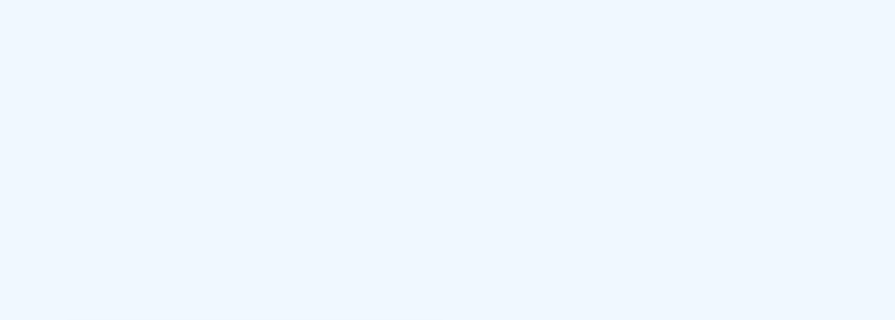
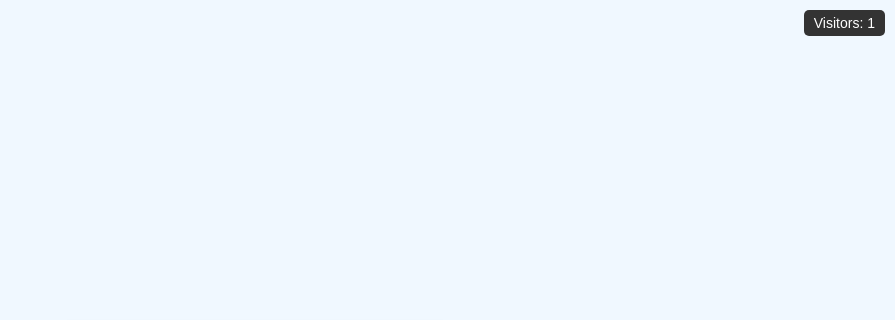
Before and after one commit to xninju/Test-DB, a plain HTML site: page index.html in a window 1280 px wide. Shown: the top 320 px of the page, without its empty margins (385-1280 px from the left). Drawn offline with Linux system fonts and the light colour scheme.

Commit message:
Update index.html

```diff
--- a/index.html
+++ b/index.html
@@ -15,6 +15,7 @@
             height: 100vh;
             background-color: #f0f8ff;
             text-align: center;
+            position: relative;
         }
         .container {
             background: white;
@@ -28,12 +29,29 @@
         p {
             color: #666;
         }
+        .visitor-counter {
+            position: absolute;
+            top: 10px;
+            right: 10px;
+            background: #333;
+            color: white;
+            padding: 5px 10px;
+            border-radius: 5px;
+            font-size: 14px;
+        }
     </style>
 </head>
 <body>
+    <div class="visitor-counter">Visitors: <span id="count">0</span></div>
     <div class="container">
         <h1>Welcome to My Website</h1>
         <p>We're glad to have you here. Enjoy your stay!</p>
     </div>
+    <script>
+        let count = localStorage.getItem('visitorCount') ? parseInt(localStorage.getItem('visitorCount')) : 0;
+        count++;
+        localStorage.setItem('visitorCount', count);
+        document.getElementById('count').textContent = count;
+    </script>
 </body>
 </html>
```
